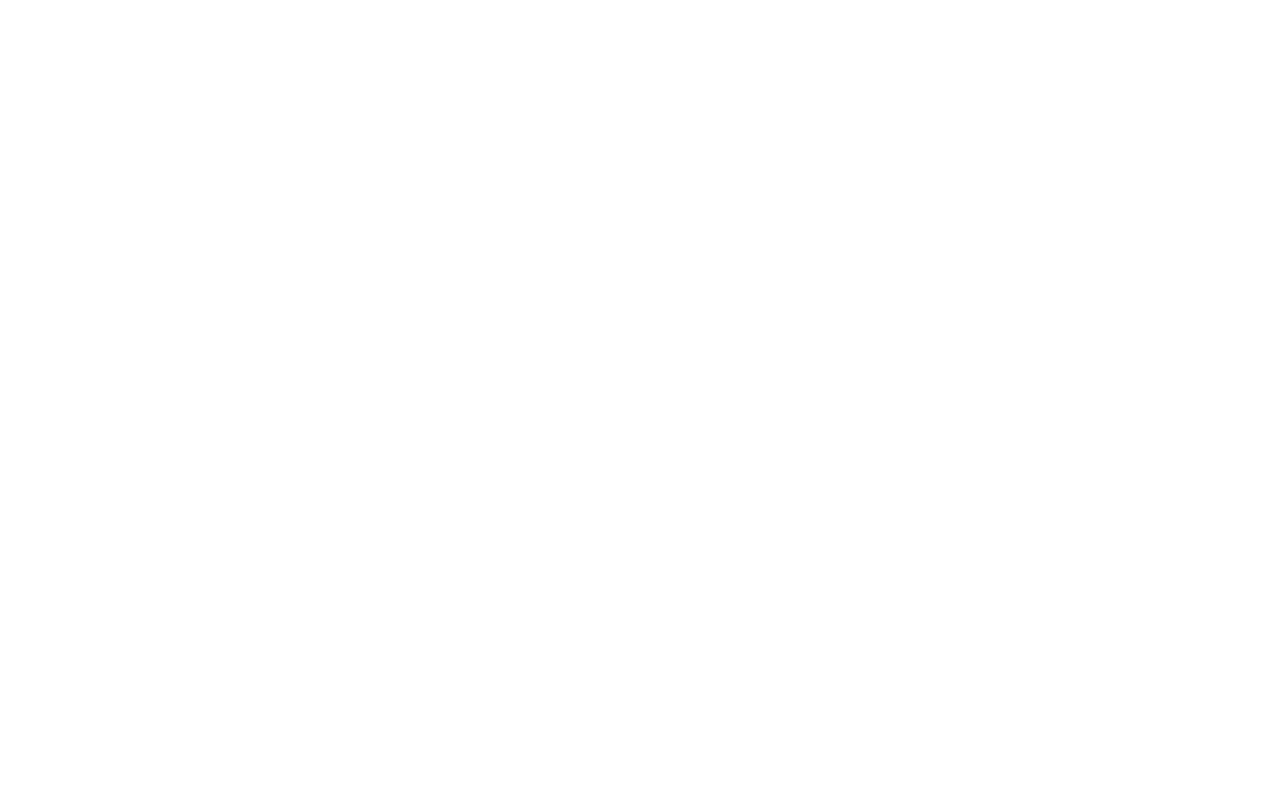
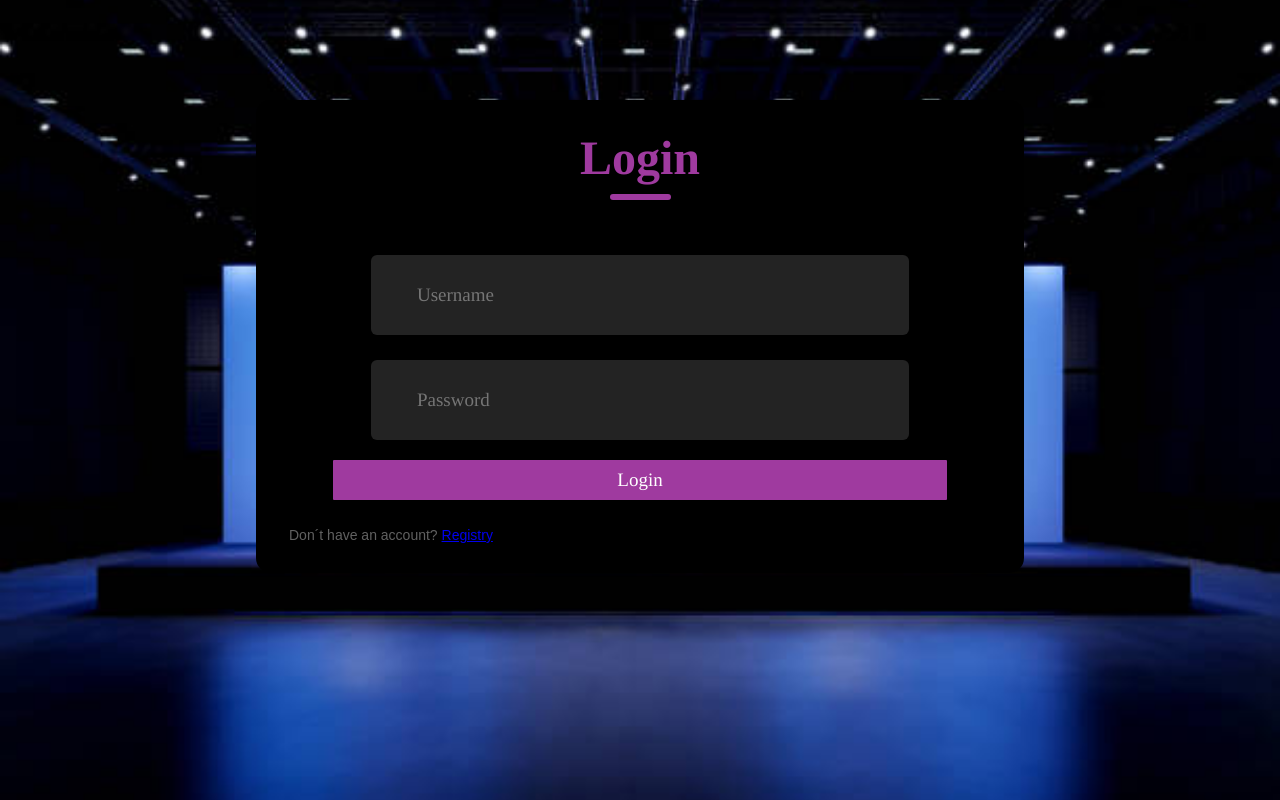
Before and after one commit to exfin/parcialWeb, a React (Vite) app in the folder parcial/: page /login in a window 1280 px wide. Before the commit this address had no page. Built offline with nearby package versions, Linux system fonts and the light colour scheme.

Commit message:
Commit 2

```diff
--- a/parcial/src/App.tsx
+++ b/parcial/src/App.tsx
@@ -8,6 +8,7 @@ import Events from './pages/Events'
 import Makeup from './pages/Makeup'
 import Memberships from './pages/Memberships'
 import Models from './pages/Models'
+import Login from './pages/Login'
 import Photos from './pages/Photos'
 
 function App() {
@@ -24,6 +25,7 @@ function App() {
             <Route path='/models' element={<Models></Models>}></Route>
             <Route path='/memberships' element={<Memberships></Memberships>}></Route>
             <Route path='/photos' element={<Photos></Photos>}></Route>
+            <Route path='/login' element={<Login></Login>}></Route>
         </Routes>
       </BrowserRouter>
     </div>
--- a/parcial/src/components/Eventcard.tsx
+++ b/parcial/src/components/Eventcard.tsx
@@ -12,10 +12,36 @@ class Eventcard extends Component {
                     <h4>Fecha</h4>
                 </div>
                 <div className="event-photos">
-                    <img src="https://via.placeholder.com/400x250" alt="Event Photo 1" />
-                    <img src="https://via.placeholder.com/400x250" alt="Event Photo 2" />
-                    <img src="https://via.placeholder.com/400x250" alt="Event Photo 3" />
-                    <img src="https://via.placeholder.com/400x250" alt="Event Photo 4" />
+                    <div className="div-modelo">
+                        <img className="photo"></img>
+                        <h1>Nombre</h1>
+                    </div>
+                    <div className="div-modelo">
+                        <img className="photo"></img>
+                        <h1>Nombre</h1>
+                    </div> <div className="div-modelo">
+                        <img className="photo"></img>
+                        <h1>Nombre</h1>
+                    </div> <div className="div-modelo">
+                        <img className="photo"></img>
+                        <h1>Nombre</h1>
+                    </div> <div className="div-modelo">
+                        <img className="photo"></img>
+                        <h1>Nombre</h1>
+                    </div> <div className="div-modelo">
+                        <img className="photo"></img>
+                        <h1>Nombre</h1>
+                    </div> <div className="div-modelo">
+                        <img className="photo"></img>
+                        <h1>Nombre</h1>
+                    </div> <div className="div-modelo">
+                        <img className="photo"></img>
+                        <h1>Nombre</h1>
+                    </div> <div className="div-modelo">
+                        <img className="photo"></img>
+                        <h1>Nombre</h1>
+                    </div>
+
                 </div>
             </div>
         );
--- a/parcial/src/components/styles/Eventcard.css
+++ b/parcial/src/components/styles/Eventcard.css
@@ -44,7 +44,7 @@
     display: flex;
     width: 100%;
     height: 50%;
-    overflow-x: auto;
+    overflow-x: auto; /* Enable horizontal scrolling */
     scroll-snap-type: x mandatory;
     align-items: center;
     padding: 20px;
@@ -52,26 +52,22 @@
     border-top: none;
 }
 
-.event-photos img {
-    min-width: 400px;
-    height: 250px;
+.div-modelo {
+    min-width: 450px; /* Set min-width to keep the div from shrinking */
+    height: 200px;
     margin-right: 30px;
+    border: 2px solid rgb(52, 50, 50);
     scroll-snap-align: start;
+    display: flex;
+    flex-direction: column;
 }
-
-/* Smaller images for small screens */
-@media (max-width: 768px) {
-    .event-photos img {
-        min-width: 300px;  /* Reduce width */
-        height: 200px;     /* Reduce height */
-    }
+.photo{
+    width: 100%;
+    height: 65%;
 }
-
-@media (max-width: 480px) {
-    .event-photos img {
-        min-width: 200px;  /* Further reduce width for very small screens */
-        height: 150px;     /* Further reduce height */
-    }
+.div-modelo h1{
+    color: black;
+    font-family: "Tinos", serif;
 }
 
 .event-photos::-webkit-scrollbar {
@@ -83,3 +79,18 @@
     background-color: darkgray;
     border-radius: 10px;
 }
+
+/* Smaller images for small screens */
+@media (max-width: 768px) {
+    .div-modelo {
+        min-width: 300px;  /* Reduce width on small screens */
+        height: 200px;     /* Keep height constant */
+    }
+}
+
+@media (max-width: 480px) {
+    .div-modelo {
+        min-width: 200px;  /* Further reduce width for very small screens */
+        height: 150px;     /* Further reduce height */
+    }
+}
--- a/parcial/src/pages/Home.tsx
+++ b/parcial/src/pages/Home.tsx
@@ -17,7 +17,7 @@ class Home extends Component{
                     <h1>Welcome to the World of Glamour and Style</h1>
 
                         <h2 >
-                            Step into [Designer Name]’s realm of creativity and beauty. From iconic events to stunning models and bold makeup, explore the art that sets new trends.<br />
+                            Step into La Care Cortadas’s realm of creativity and beauty. From iconic events to stunning models and bold makeup, explore the art that sets new trends.<br />
                             Every project is a statement — unique and unforgettable. This is where fashion and power collide.
                         </h2>
 
--- a/parcial/src/pages/Login.tsx
+++ b/parcial/src/pages/Login.tsx
@@ -1,13 +1,38 @@
 import { Component } from "react";
+import { Link } from "react-router-dom";
+import './styles/login.css'
 
 
 class Login extends Component{
     render(){
         return(
 
-            <div className="login-page">
-
+            <div className="pagina">
+            <div className="container">
+                <form className='form' >
+                    <div className="header">
+                        <p className="text">Login</p>
+                        <div className="separador"></div>
+                    </div>
+                    <div className="inputs">
+                        <div className="input">
+                            <input type="text" placeholder="Username" required
+                            />
+                        </div>
+                        <div className="input">
+                            <input type="password"  placeholder="Password" required
+                           />
+                        </div>
+                    </div>
+                    <div className="contBoton">
+                        <button className="boton-submit"type="submit">Login</button>
+                    </div>
+                </form>
+                <div className="link-registro">
+                    <p>Don´t have an account? <Link to="/registro">Registry</Link></p>
+                </div>
             </div>
+        </div>
         );
     }
 }
--- a/parcial/src/pages/styles/Login.css
+++ b/parcial/src/pages/styles/Login.css
@@ -0,0 +1,100 @@
+.pagina{
+    min-height: 100vh;
+    background-image: url('../../assets/hall.jpg') ;
+
+    background-size: cover;
+    background-position: center;
+    display: flex;
+    align-items: center;
+    justify-content: center;
+
+    z-index: -1;
+}
+.container{
+    display: flex;
+    flex-direction: column;
+    margin: auto;
+    margin-top: 100px;
+    background: rgb(0, 0, 0);
+    padding-bottom: 30px;
+    border-radius: 15px;
+    width: 60%;
+}
+.header{
+    display: flex;
+    flex-direction: column;
+    align-items: center;
+    gap:9px;
+    width: 100%;
+    margin-top: 30px;
+}
+.text{
+    color: rgb(159, 58, 159);
+    font-size: 48px;
+    font-weight: 700;
+    font-family: "Tinos", serif;
+}
+.separador{
+    width: 61px;
+    height: 6px;
+    background: rgb(159, 58, 159);
+    border-radius: 9px;
+}
+
+.inputs{
+    margin-top: 55px;
+    display: flex;
+    flex-direction: column;
+    gap: 25px;
+}
+.input{
+    display: flex;
+    flex-direction: column;
+    align-items: center;
+    margin: auto;
+    width: 70%;
+    height: 80px;
+    background: rgb(35, 35, 35);
+    border-radius: 6px;
+}
+.input input{
+    height: 80px;
+    width: 83%;
+    background: transparent;
+    border: none;
+    outline: none;
+    color: rgb(131, 131, 147);
+    font-size: 19px;
+    font-family: "Tinos", serif;
+}
+
+.link-registro{
+    margin-left: 33px;
+    margin-top: 27px;
+    color: rgb(97, 97, 97);
+    font-size: 14px;
+
+}
+.contBoton{
+    display: flex;
+    justify-content: center;
+}
+.boton-submit{
+    height: 40px;
+    width: 80%;
+    background: rgb(159, 58, 159);
+    border: none;
+    outline: none;
+    color: rgb(255, 255, 255);
+    font-size: 19px;
+    border-radius: 1px;
+    margin-top: 20px;
+    cursor: pointer;
+    font-family: "Tinos", serif;
+
+}
+@media (max-width: 480px){
+    .container{
+        width: 100%;
+    }
+}
```
